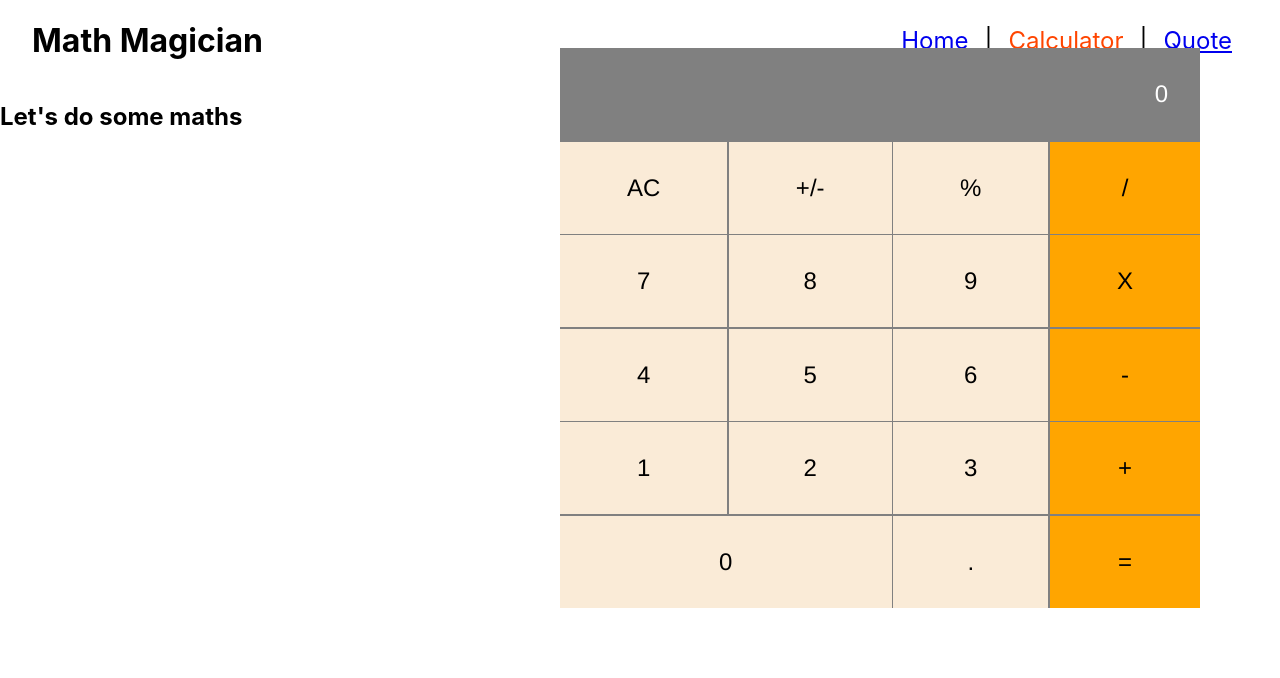
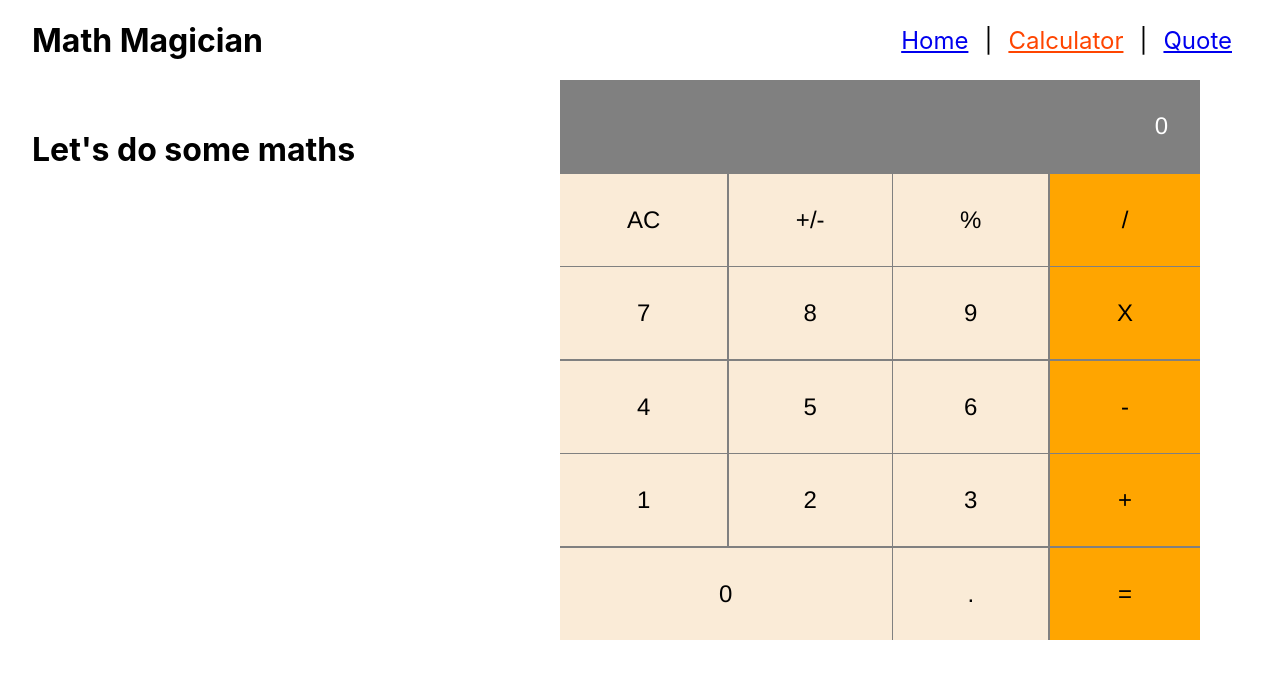
Before and after one commit to V0pe/maths-magician, a React (Create React App) app: page /CalculatorPage in a window 1280 px wide. Shown: the top 678 px of the page. Built offline with nearby package versions, Linux system fonts and the light colour scheme.

Commit message:
add calculator page styles

```diff
--- a/src/components/Calculator.css
+++ b/src/components/Calculator.css
@@ -12,10 +12,10 @@ main {
   text-align: center;
   position: absolute;
   right: 5rem;
-  top: 3rem;
+  top: 5rem;
   gap: 0.1rem;
   width: 50%;
-  min-height: 40vh;
+  min-height: 35vh;
 }
 
 button {
--- a/src/pages/CalculatorPage.js
+++ b/src/pages/CalculatorPage.js
@@ -3,7 +3,7 @@ import Calculator from '../components/Calculator';
 export default function About() {
   return (
     <>
-      <section>
+      <section className="calculator">
         <h2>Let&#39;s do some maths</h2>
         <Calculator />
       </section>
--- a/src/pages/pages.css
+++ b/src/pages/pages.css
@@ -34,3 +34,8 @@ header {
     display: flex;
     justify-content: flex-end;
 }
+
+.calculator h2 {
+   margin: 3rem 2rem;
+   font-size: 2rem;
+}
```
